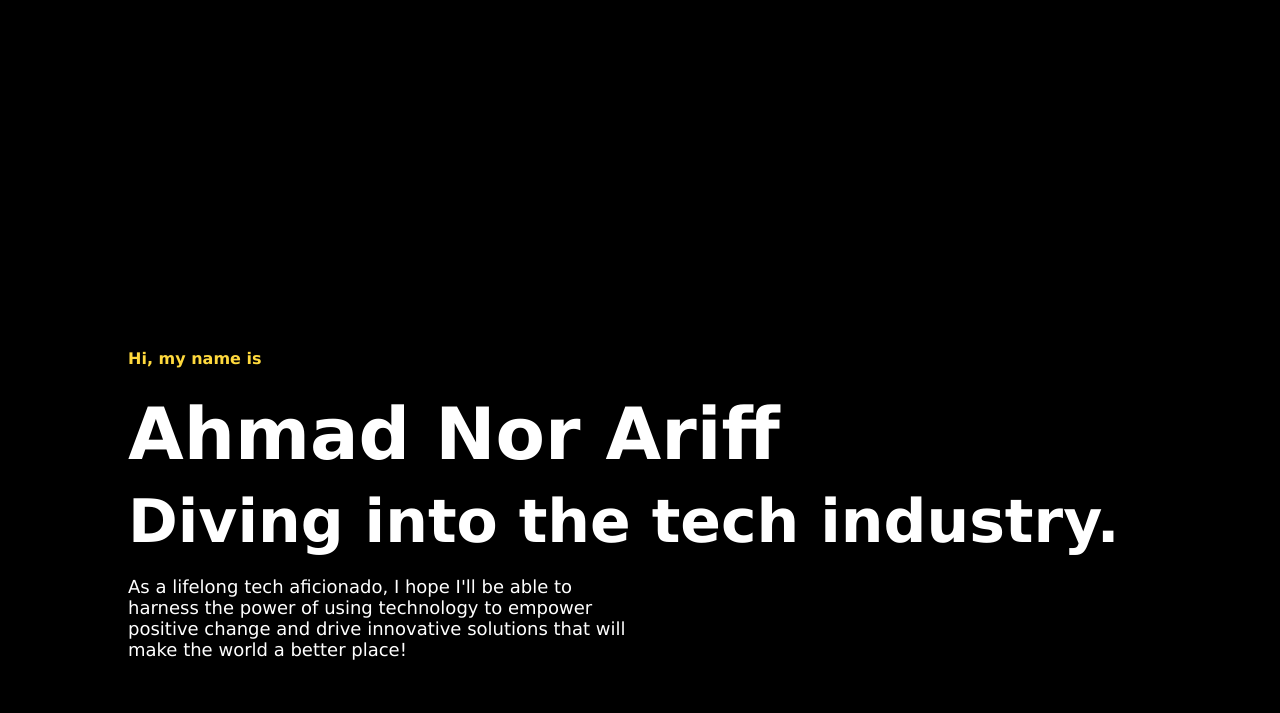
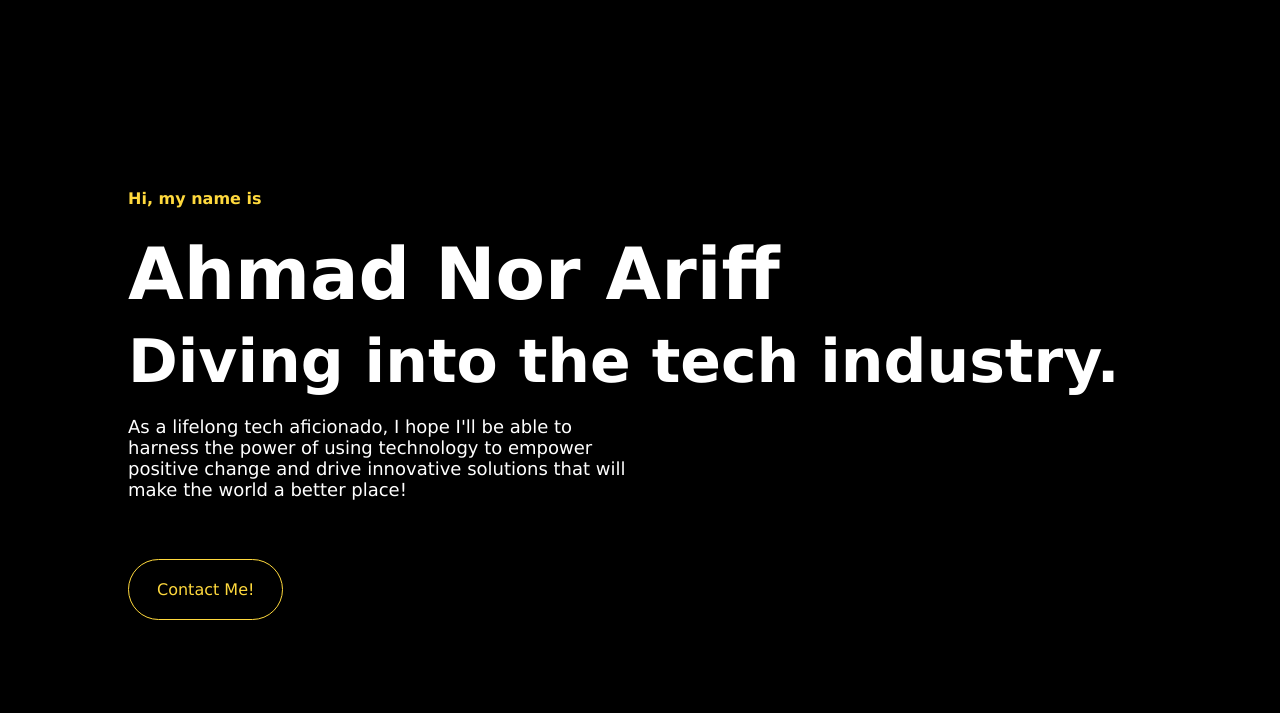
Before and after one commit to rifcodes/myportfolio, a plain HTML site: page index.html in a window 1280 px wide. Shown: the part 87-800 px from the top of the page. Drawn offline with Linux system fonts and the light colour scheme.

Commit message:
Update home.css

```diff
--- a/home.css
+++ b/home.css
@@ -2,7 +2,7 @@
   display: flex;
   flex-direction: column;
   height: 100vh;
-  padding-top: 20rem;
+  padding-top: 10rem;
 }
 
 .home_title {
```
